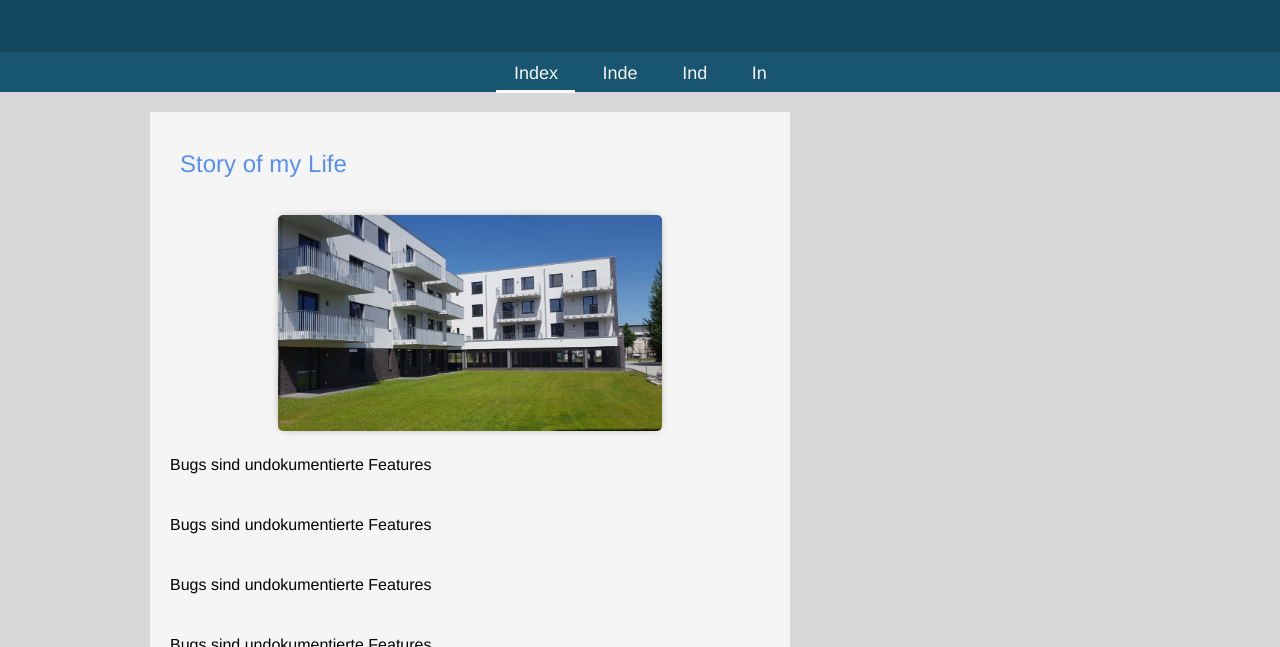
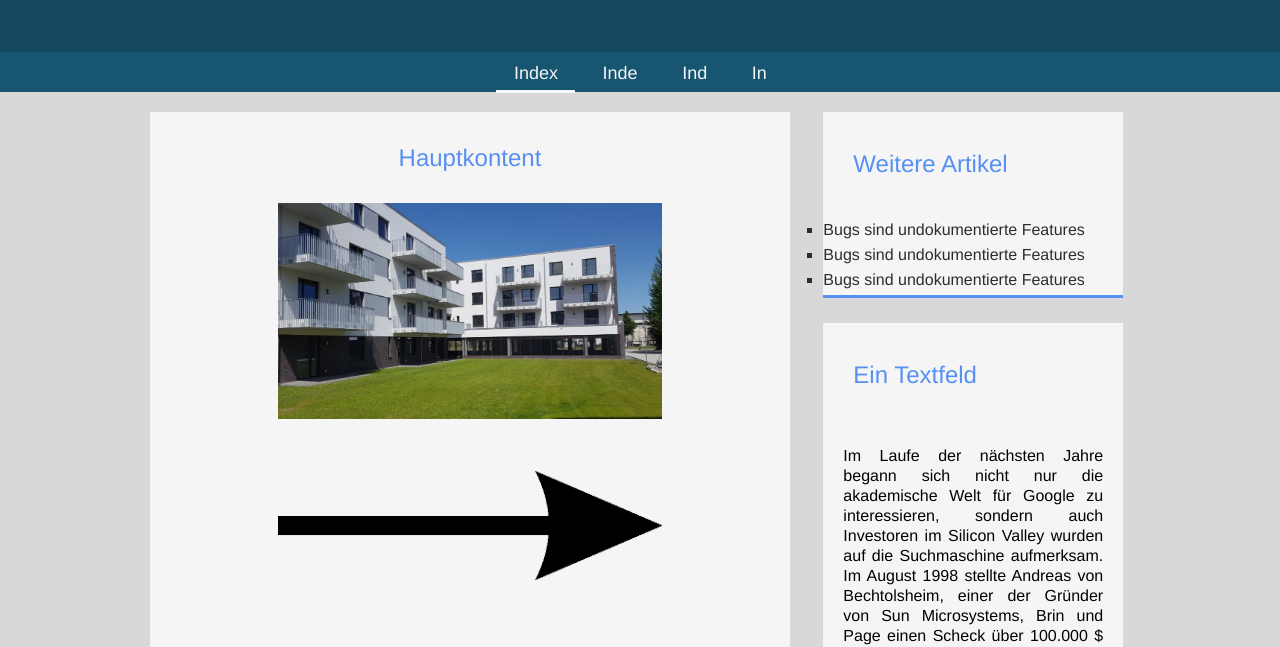
Before and after one commit to JustinAkdogan/ResponsiveWebdesign, a plain HTML site: page index.html in a window 1280 px wide. Shown: the part 153-800 px from the top of the page. Drawn offline with nearby package versions, Linux system fonts and the light colour scheme.

Commit message:
Changed Content + Design

```diff
--- a/index.html
+++ b/index.html
@@ -8,7 +8,7 @@
 <header>
     <section id="menubar">
         <ul>
-            <li><a class="menubutton" href="#menu"><img src="src/img/menu.png"></img></a></li>
+            <li><a class="menubutton" href="#menu"><img src="src/img/menu.png"></a></li>
         </ul>
     </section>
     <h1>Musterwebsite</h1>
@@ -24,12 +24,10 @@
 <body>
 <section id="main">
     <article>
-        <h2>Story of my Life</h2>
-        <img src="src/img/apartments.jpg" class="apartments" ></img>
-        <p>Bugs sind undokumentierte Features</p>
-        <p>Bugs sind undokumentierte Features</p>
-        <p>Bugs sind undokumentierte Features</p>
-        <p>Bugs sind undokumentierte Features</p>
+        <h2>Hauptkontent</h2>
+        <img src="src/img/apartments.jpg" class="apartments"></img>
+        <img src="src/img/arrow.png"></img>
+        <p>Im Laufe der nächsten Jahre begann sich nicht nur die akademische Welt für Google zu interessieren, sondern auch Investoren im Silicon Valley wurden auf die Suchmaschine aufmerksam. Im August 1998 stellte Andreas von Bechtolsheim, einer der Gründer von Sun Microsystems, Brin und Page einen Scheck über 100.000 $ aus. Google Inc. wurde offiziell registriert. Dank dieser Investition zog das neu eingetragene Unternehmen aus dem Studentenwohnheim in sein erstes Büro – die Garage von Susan Wojcicki (Mitarbeiterin Nr. 16 und aktuell CEO von YouTube) im kalifornischen Menlo Park. Klobige Desktop-Computer, eine Tischtennisplatte und leuchtend blaue Auslegware bestimmten nun die Arbeit von den frühen Morgen- bis in die späten Abendstunden. Die Tradition einer farbenfrohen Arbeitsumgebung hält bis heute an.</p>
     </article>
     <aside>
         <section class="box1">
--- a/src/css/main.css
+++ b/src/css/main.css
@@ -136,8 +136,30 @@ nav ul li a.active{
     text-align: center;
 }
 
-#main article img{
+#main article apartments{
     max-width: 560px;
-    box-shadow: 0px 0px 10px -5px #4c4948;
+    box-shadow: 0px 0px 50px -5px #4c4948;
     border-radius: 5px;
 }
+
+#main article h2 {
+    text-align: center;
+}
+
+#main aside{
+    display:inline-block;
+    width: 30.6%;
+    margin-left: 3%;
+    padding:0em;
+    vertical-align: top;
+}
+
+#main aside section{
+    margin-bottom: 1.563em;
+    background: whitesmoke;
+    border-bottom: 0.188em solid #5790f2;
+}
+
+#main article h2{
+    padding:1em 1.8em 1em 1.8em;
+}
```
Also changed, not shown: src/img/arrow.png (added).
